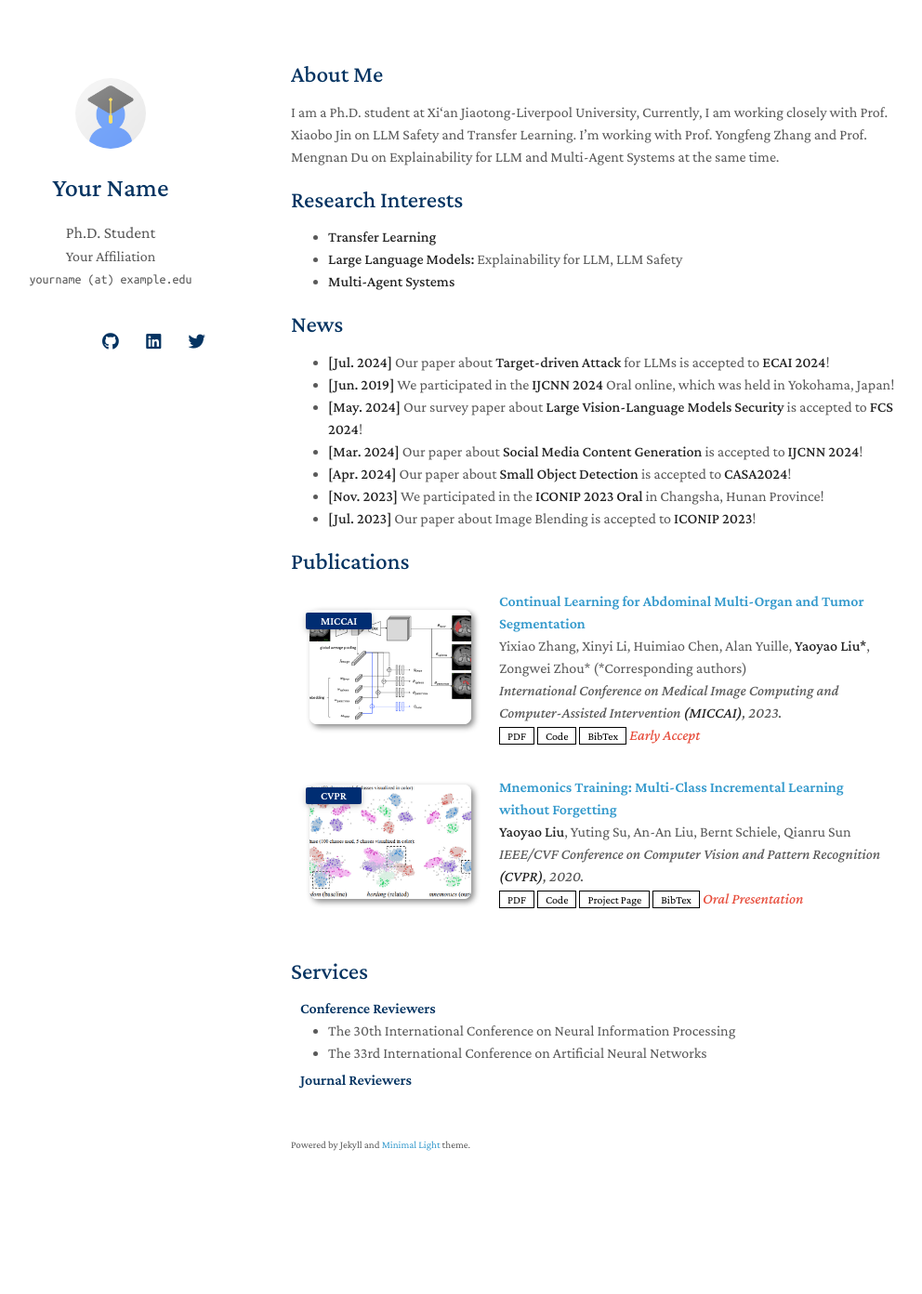
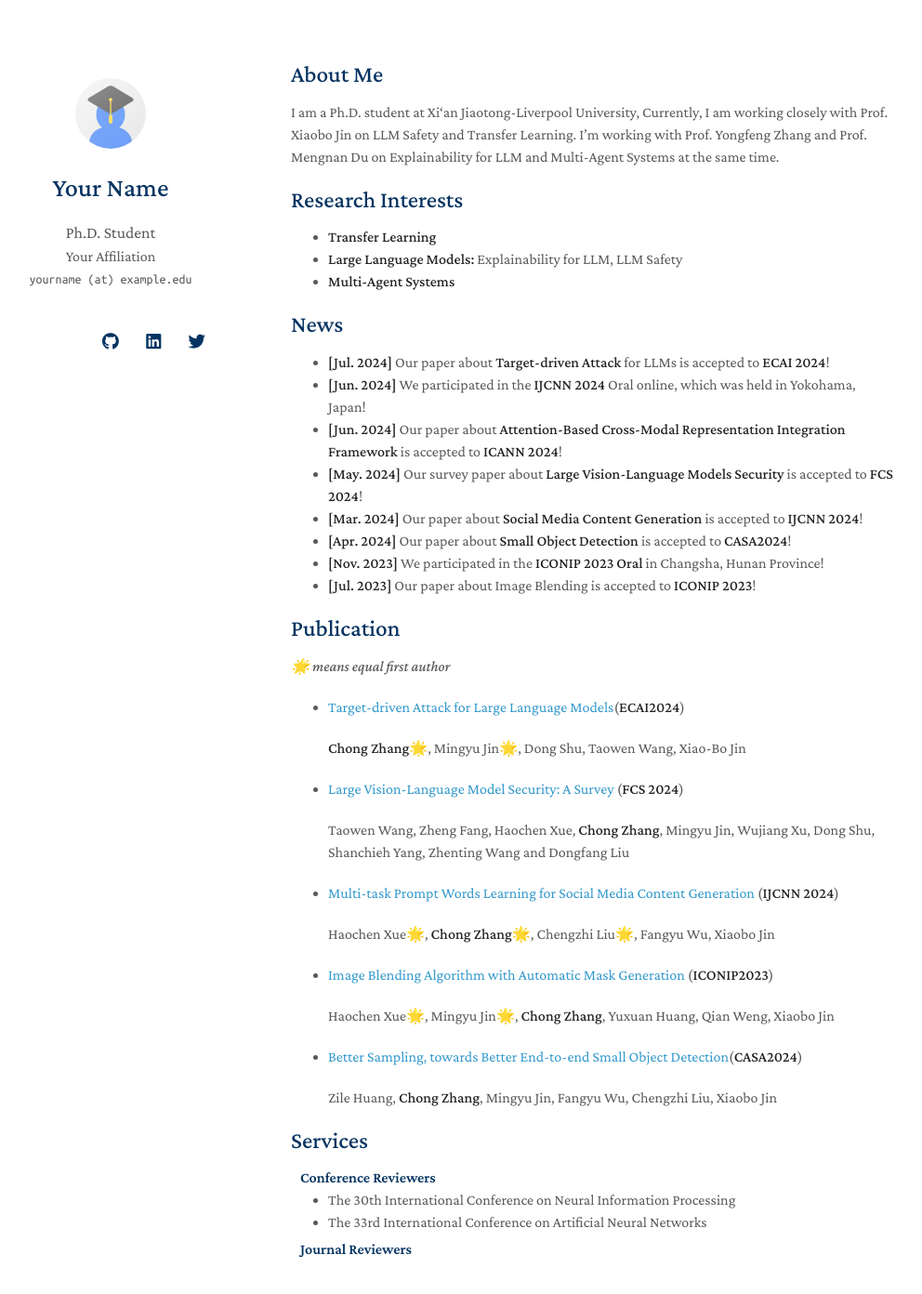
Before and after one commit to franz-chang/ChongZhang.github.io, a Jekyll site: the page built from index.md, in a window 1280 px wide and 1400 px high. Shown: the top 1392 px of the window at 93% size, without its empty margins (157-1149 px from the left). Built offline with Jekyll 4.4.1, drawn with Linux system fonts in a browser that asks for light colours; nearby versions of some CDN libraries; a style sheet for code colours, icons or effects is not loaded; our own code applies the rules of GitHub Pages for plain Markdown files.

Commit message:
Update index.md

```diff
--- a/index.md
+++ b/index.md
@@ -17,13 +17,35 @@ and Multi-Agent Systems at the same time.
 ## News
 
 - **[Jul. 2024]** Our paper about **Target-driven Attack** for LLMs is accepted to **ECAI 2024**!
-- **[Jun. 2019]** We participated in the **IJCNN 2024** Oral online, which was held in Yokohama, Japan!
+- **[Jun. 2024]** We participated in the **IJCNN 2024** Oral online, which was held in Yokohama, Japan!
+- **[Jun. 2024]** Our paper about **Attention-Based Cross-Modal Representation Integration Framework** is accepted to **ICANN 2024**!
 - **[May. 2024]** Our survey paper about **Large Vision-Language Models Security** is accepted to **FCS 2024**!
 - **[Mar. 2024]** Our paper about **Social Media Content Generation** is accepted to **IJCNN 2024**!
 - **[Apr. 2024]** Our paper about **Small Object Detection** is accepted to **CASA2024**!
 - **[Nov. 2023]** We participated in the **ICONIP 2023 Oral** in Changsha, Hunan Province!
 - **[Jul. 2023]** Our paper about Image Blending is accepted to **ICONIP 2023**!
 
-{% include_relative _includes/publications.md %}
+## Publication
+*🌟 means equal first author*
+- [Target-driven Attack for Large Language Models]()(**ECAI2024**)
+
+  **Chong Zhang**🌟, Mingyu Jin🌟, Dong Shu, Taowen Wang, Xiao-Bo Jin
+
+- [Large Vision-Language Model Security: A Survey]() (**FCS 2024**)
+
+  Taowen Wang, Zheng Fang, Haochen Xue, **Chong Zhang**, Mingyu Jin, Wujiang Xu, Dong Shu, Shanchieh Yang, Zhenting Wang and Dongfang Liu
+
+- [Multi-task Prompt Words Learning for Social Media Content Generation](https://www.researchgate.net/profile/Chong-Zhang-93/publication/378969295_Multi-task_Prompt_Words_Learning_for_Social_Media_Content_Generation/links/65f416921f0aec67e2900682/Multi-task-Prompt-Words-Learning-for-Social-Media-Content-Generation.pdf) (**IJCNN 2024**)
+
+  Haochen Xue🌟, **Chong Zhang**🌟, Chengzhi Liu🌟, Fangyu Wu, Xiaobo Jin
+
+- [Image Blending Algorithm with Automatic Mask Generation](https://www.researchgate.net/profile/Chong-Zhang-93/publication/375923085_Image_Blending_Algorithm_with_Automatic_Mask_Generation/links/6573e7b6fc4b416622ac6ebc/Image-Blending-Algorithm-with-Automatic-Mask-Generation.pdf) (**ICONIP2023**)
+
+  Haochen Xue🌟, Mingyu Jin🌟, **Chong Zhang**, Yuxuan Huang, Qian Weng, Xiaobo Jin
+
+- [Better Sampling, towards Better End-to-end Small Object Detection](https://www.researchgate.net/profile/Chong-Zhang-93/publication/380637118_Better_Sampling_towards_Better_End-to-end_Small_Object_Detection/links/6646e0510b0d2845743b8983/Better-Sampling-towards-Better-End-to-end-Small-Object-Detection.pdf)(**CASA2024**)
+
+  Zile Huang, **Chong Zhang**, Mingyu Jin, Fangyu Wu, Chengzhi Liu, Xiaobo Jin
+
 
 {% include_relative _includes/services.md %}
```
